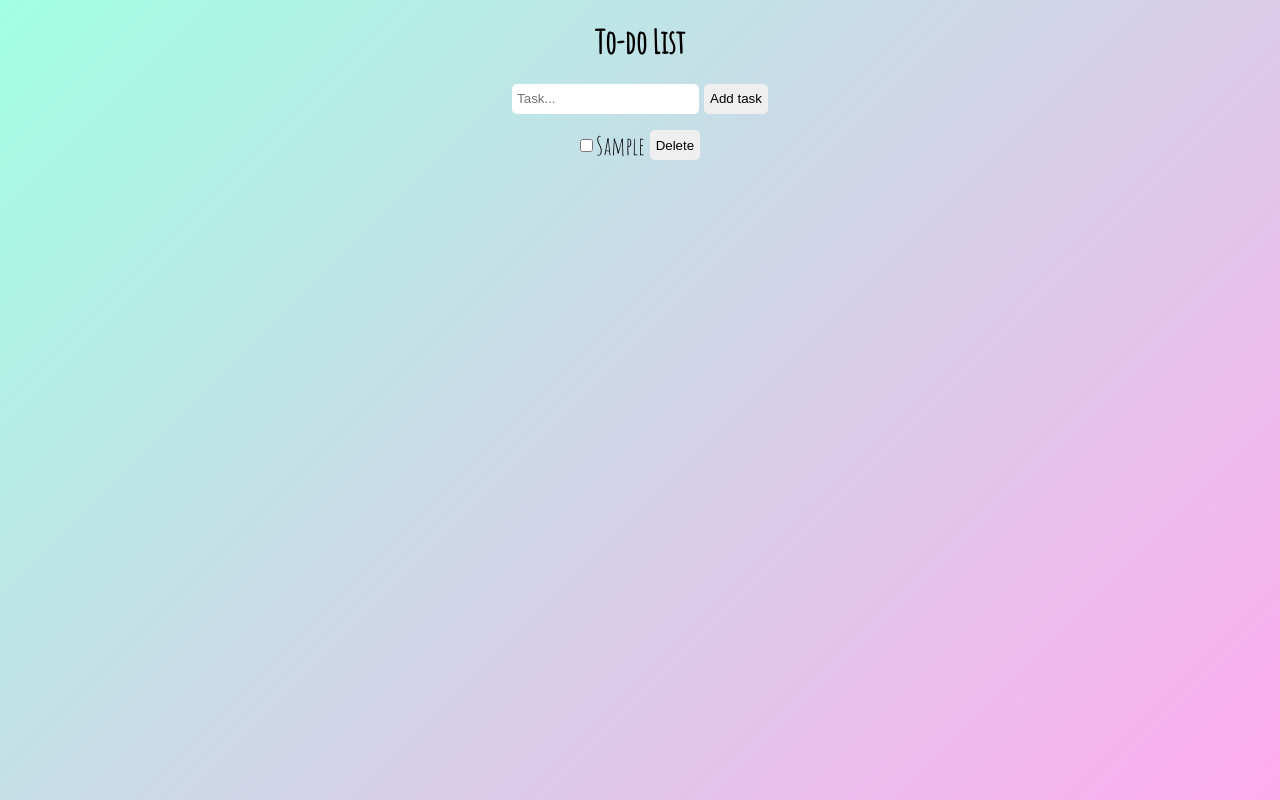
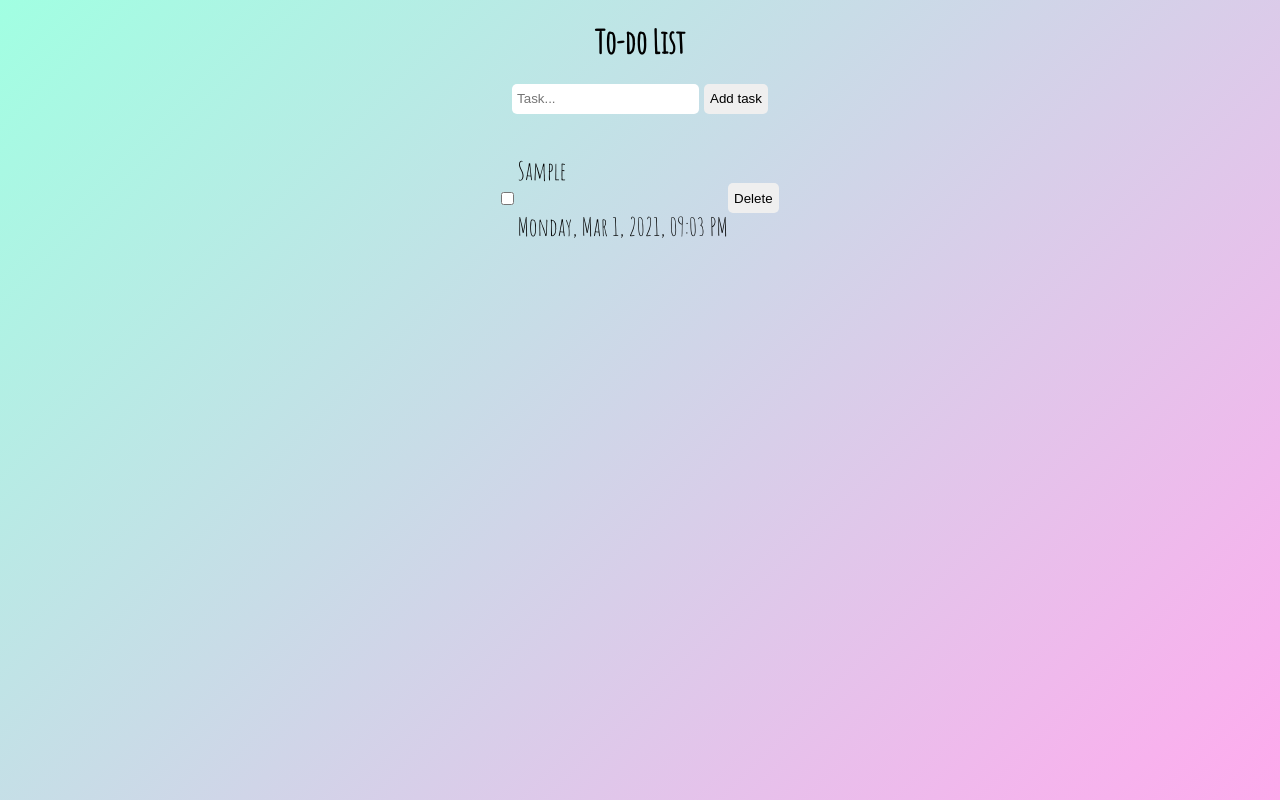
Before and after one commit to Max1mmus/to-do-list-React, a React (Create React App) app: page / in a window 1280 px wide. Both pictures are taken after typing "Sample" into the empty fields and a click on the button "Add task". Built offline with nearby package versions, Linux system fonts and the light colour scheme.

Commit message:
delete label, add card-content

```diff
--- a/src/components/List.js
+++ b/src/components/List.js
@@ -12,9 +12,10 @@ export const List = ({tasks, onDelete, checkboxChange}) => {
                             onChange={(e) => checkboxChange(index,e)}
                             checked={task.isDone}>
                         </input>
-                        <label className="list-label" htmlFor={`item-${index}`}>
-                            {task.taskContent}
-                        </label>
+                        <div className="card-content">
+                            <p className="task-text">{task.taskContent}</p>
+                            <p className="timestamp">{task.timeStamp}</p>
+                        </div>
                         <button className="deleteBtn" onClick={() => onDelete(index)}>
                             Delete
                         </button>
```
